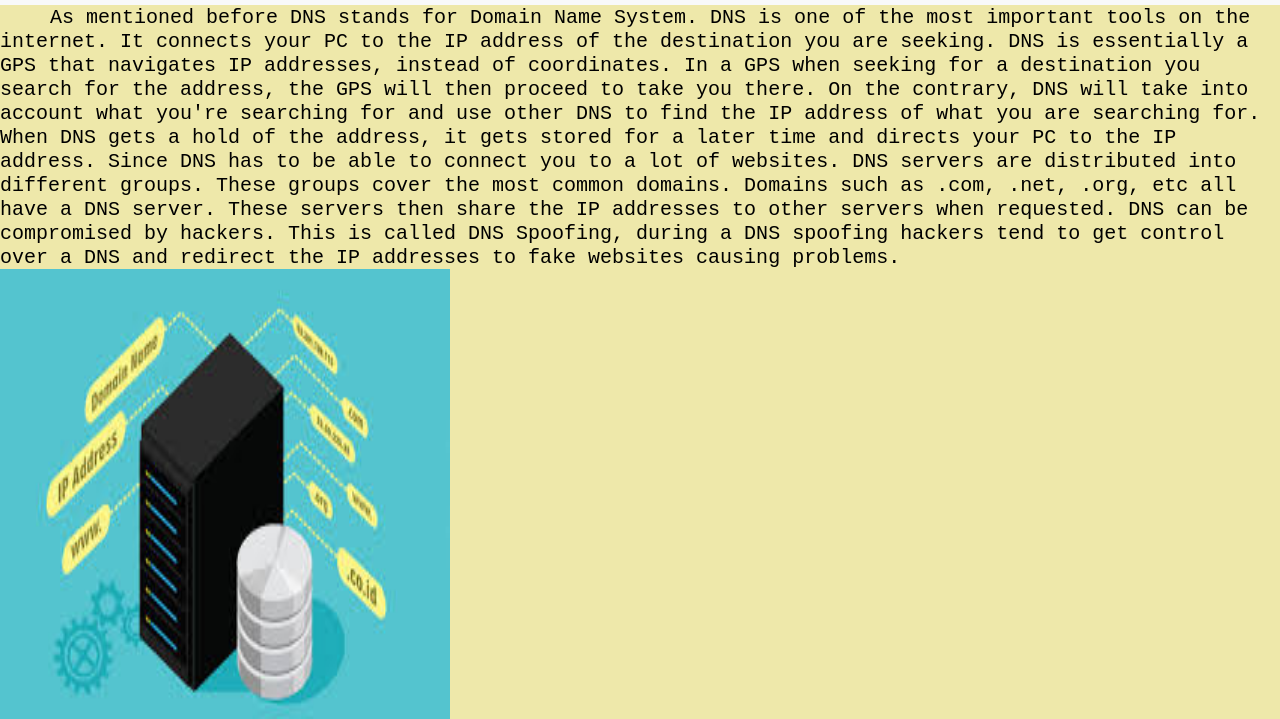
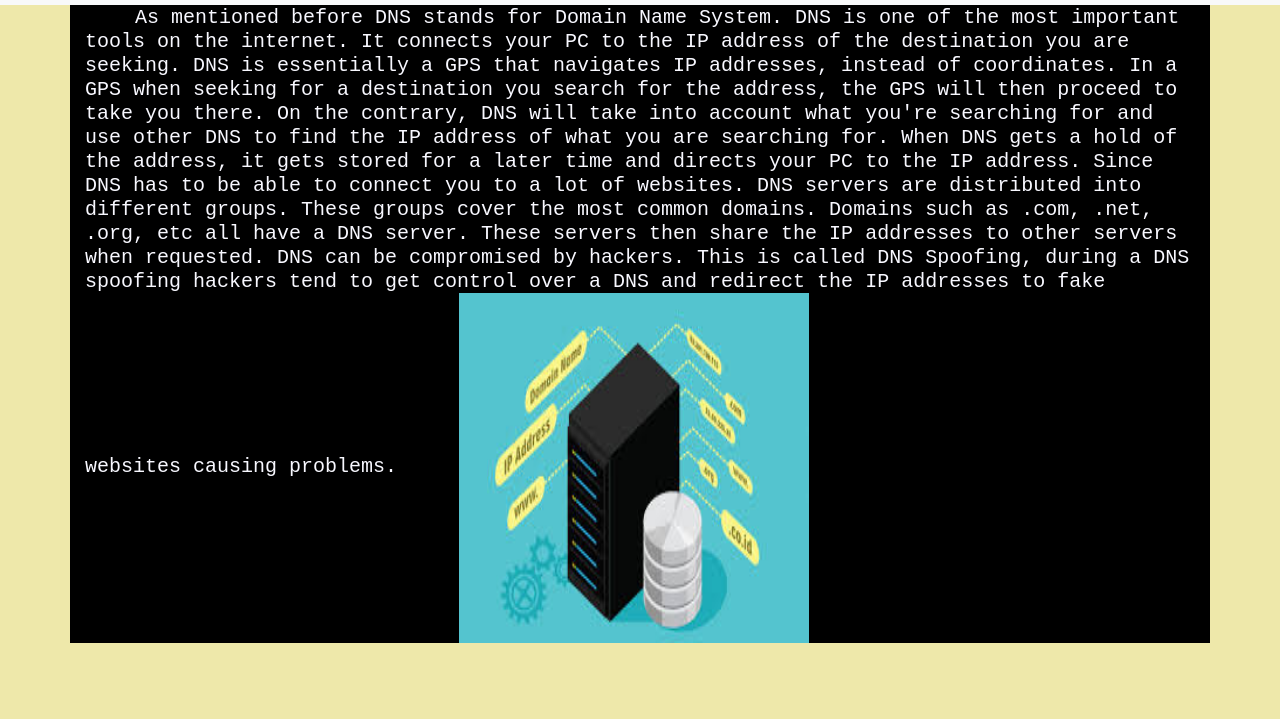
Before and after one commit to Theja965/HowTheInternetWorks, a plain HTML site: page docs/DNS.html in a window 1280 px wide. Shown: the part 131-850 px from the top of the page. After the commit the page ends 800 px from the top, so only its background shows below. Drawn offline with nearby package versions, Linux system fonts and the light colour scheme.

Commit message:
New Design

```diff
--- a/docs/DNS.html
+++ b/docs/DNS.html
@@ -39,9 +39,11 @@
         </ul>
     </div>
 </nav>
-<p1>
+<div class="container" style="background-color: black">
+    <p1>
     As mentioned before DNS stands for Domain Name System. DNS is one of the most important tools on the internet. It connects your PC to the IP address of the destination you are seeking. DNS is essentially a GPS that navigates IP addresses, instead of coordinates. In a GPS when seeking for a destination you search for the address, the GPS will then proceed to take you there. On the contrary, DNS will take into account what you're searching for and use other DNS to find the IP address of what you are searching for. When DNS gets a hold of the address, it gets stored for a later time and directs your PC to the IP address. Since DNS has to be able to connect you to a lot of websites. DNS servers are distributed into different groups. These groups cover the most common domains. Domains such as .com, .net, .org, etc all have a DNS server. These servers then share the IP addresses to other servers when requested. DNS can be compromised by hackers. This is called DNS Spoofing, during a DNS spoofing hackers tend to get control over a DNS and redirect the IP addresses to fake websites causing problems.
-</p1>
-<img src="DNS%20server.jpeg" alt="DNS" height="450" width="450">
+    </p1>
+    <img src="DNS%20server.jpeg" alt="DNS" height="350" width="350">
+</div>
 </body>
 </html>
--- a/docs/stylesheet.css
+++ b/docs/stylesheet.css
@@ -15,7 +15,7 @@ p1{
     margin-bottom: bottom;
     font-size: 20px;
     font-family: "Courier New";
-    color: black;
+    color: ghostwhite;
     text-align: left;
     line-height: 20px;
 
```
Also changed, not shown: docs/DomainNames.html (+6 -4 lines), docs/HTML.html (+6 -4 lines), docs/HTTP.html (+4 -2 lines), docs/IPAddress.html (+6 -4 lines), docs/about.html (+4 -3 lines), docs/index.html (+5 -2 lines).
